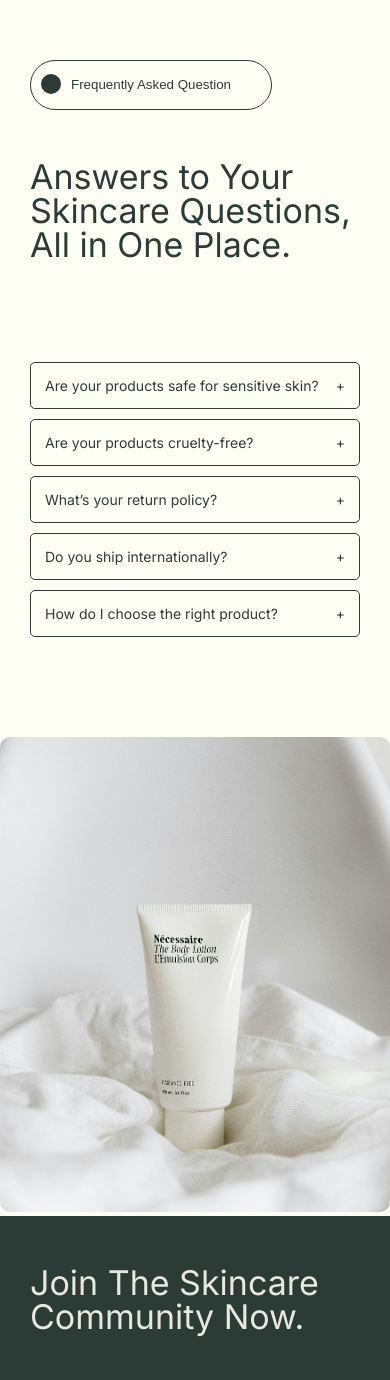
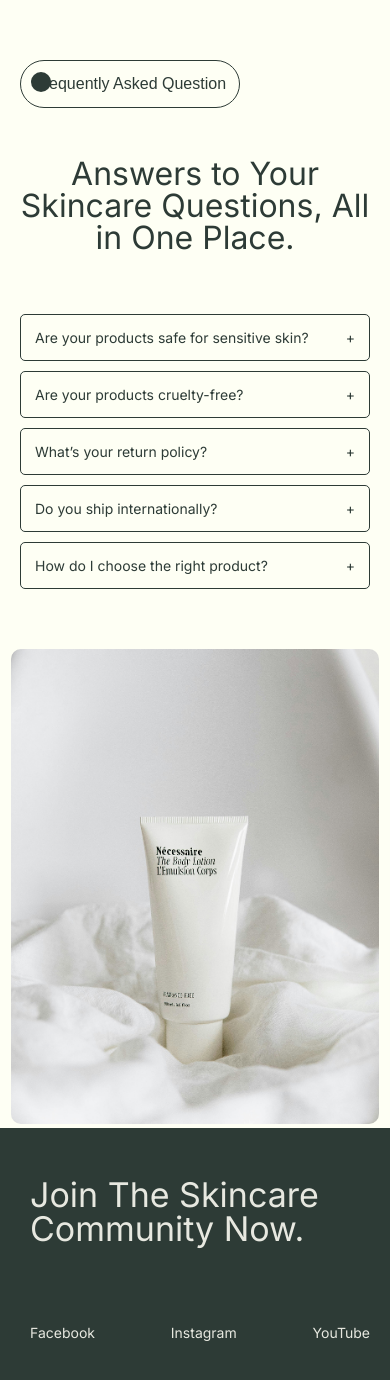
Before and after one commit to lokeshsattimsetti7/SixNine, a React (Create React App) app: page / in a window 390 px wide. Shown: the part 6525-7905 px from the top of the page. Built offline with nearby package versions, Linux system fonts and the light colour scheme.

Commit message:
Update Feedback.module.css

```diff
--- a/src/Components/FeedBack/Feedback.module.css
+++ b/src/Components/FeedBack/Feedback.module.css
@@ -3,6 +3,8 @@
     padding: 0px 197px 150px 100px;
     gap: 150px;
     background-color: #FEFFF4;
+    align-items: center;
+    width: 100%;
 }
 
 .Mobile {
@@ -14,48 +16,19 @@
 }
 
 .LeftSide img {
-    width: 850px;
-    height: 900px;
+    width: 100%;
+    height: auto;
     border-radius: 10px;
+    object-fit: cover;
 }
 
-.Square {
-    position: absolute;
-    display: flex;
-    background-color: #EFF5E1;
-    border-radius: 200px;
-    width: 306px;
-    height: 100px;
-    justify-content: center;
-    align-items: center;
-    gap: 41px;
-    left: 225px;
-    bottom: 39px;
-}
 
-.Square p {
-    font-family: "Inter", sans-serif;
-    font-size: 20px;
-    line-height: 100%;
-    letter-spacing: 0%;
-    font-weight: 400;
 
-}
-
-.Square img {
-    width: 50px;
-    height: 50px;
-    padding: 15px;
-    border-radius: 200px;
-    background-color: #2D3B36;
-    border: 1px solid #2D3B36;
-    border-style: dotted;
-    margin-left: 10px;
-}
 
 .RightSide {
     display: flex;
     flex-direction: column;
+    justify-content: flex-start;
 }
 
 .RightSide button {
@@ -64,9 +37,15 @@
     background-color: #FEFFF4;
     border-radius: 100px;
     color: #2D3B36;
-    border: none;
     border: 1px solid #2D3B36;
     margin-bottom: 120px;
+    cursor: pointer;
+    transition: all 0.3s ease;
+}
+
+.RightSide button:hover {
+    background-color: #2D3B36;
+    color: #EFF5E1;
 }
 
 .RightSide h1 {
@@ -77,9 +56,6 @@
     letter-spacing: 2%;
     color: #2D3B36;
 }
-
-
-
 
 .BoxSection {
     display: flex;
@@ -94,6 +70,10 @@
     padding: 27px 30px;
     transition: all 0.3s ease;
     cursor: pointer;
+}
+
+.BorderBox:hover {
+    background-color: #f5f9f5;
 }
 
 .Question {
@@ -135,80 +115,103 @@
     }
 }
 
-@media (min-width: 320px) and (max-width:600px) {
+@media (min-width: 320px) and (max-width: 600px) {
     .MainSection {
         flex-direction: column-reverse;
-        padding: 0px;
-        gap: 100px;
-    }
-
-    .LeftSide {
-        position: relative;
+        padding: 0;
+        gap: 60px;
     }
 
     .LeftSide img {
         width: 100%;
         height: 475px;
-
     }
 
-    .Square {
 
-        width: 250px;
-        height: 70px;
-        gap: 41px;
-        left: 76px;
-        bottom: 39px;
-    }
-
-    .Square img {
-        width: 30px;
-        height: 30px;
-        padding: 15px;
-        margin-left: 10px;
-    }
 
     .RightSide {
-        display: flex;
-        flex-direction: column;
-        padding-left: 30px;
-        padding-right: 30px;
+        padding: 0 20px;
     }
 
     .RightSide button {
-        width: 242px;
-        height: 50px;
-        background-color: #FEFFF4;
+        width: 220px;
+        height: 48px;
         margin-bottom: 50px;
+        font-size: 16px;
     }
 
     .RightSide h1 {
-        font-size: 34px;
-        line-height: 100%;
-
+        font-size: 32px;
+        text-align: center;
     }
 
     .BoxSection {
-        gap: 10px;
-        margin-top: 100px;
+        margin-top: 60px;
     }
 
     .BorderBox {
-        border: 1px solid #2D3B36;
-        border-radius: 5px;
         padding: 14px;
     }
 
     .Question {
         font-size: 14px;
-
     }
 
     .Answer {
-        margin-top: 20px;
         font-size: 12px;
+    }
+}
+
+@media (min-width: 601px) and (max-width: 900px) {
+    .MainSection {
+        flex-direction: column;
+        padding: 40px;
+        gap: 80px;
+    }
+
+    .LeftSide img {
+        height: 550px;
+    }
+
+
+    .RightSide button {
+        width: 240px;
+        height: 55px;
+        margin-bottom: 70px;
+        font-size: 18px;
+    }
+
+    .RightSide h1 {
+        font-size: 44px;
+        text-align: center;
+    }
+
+    .BoxSection {
+        margin-top: 70px;
+    }
+}
+
+
+@media (min-width: 901px) and (max-width: 1200px) {
+    .MainSection {
+        padding: 50px 80px 120px;
+        gap: 100px;
+    }
+
+    .LeftSide img {
+        height: 650px;
     }
 
 
 
+    .RightSide button {
+        width: 250px;
+        height: 58px;
+        margin-bottom: 90px;
+        font-size: 19px;
+    }
+
+    .RightSide h1 {
+        font-size: 52px;
+    }
 }
```
